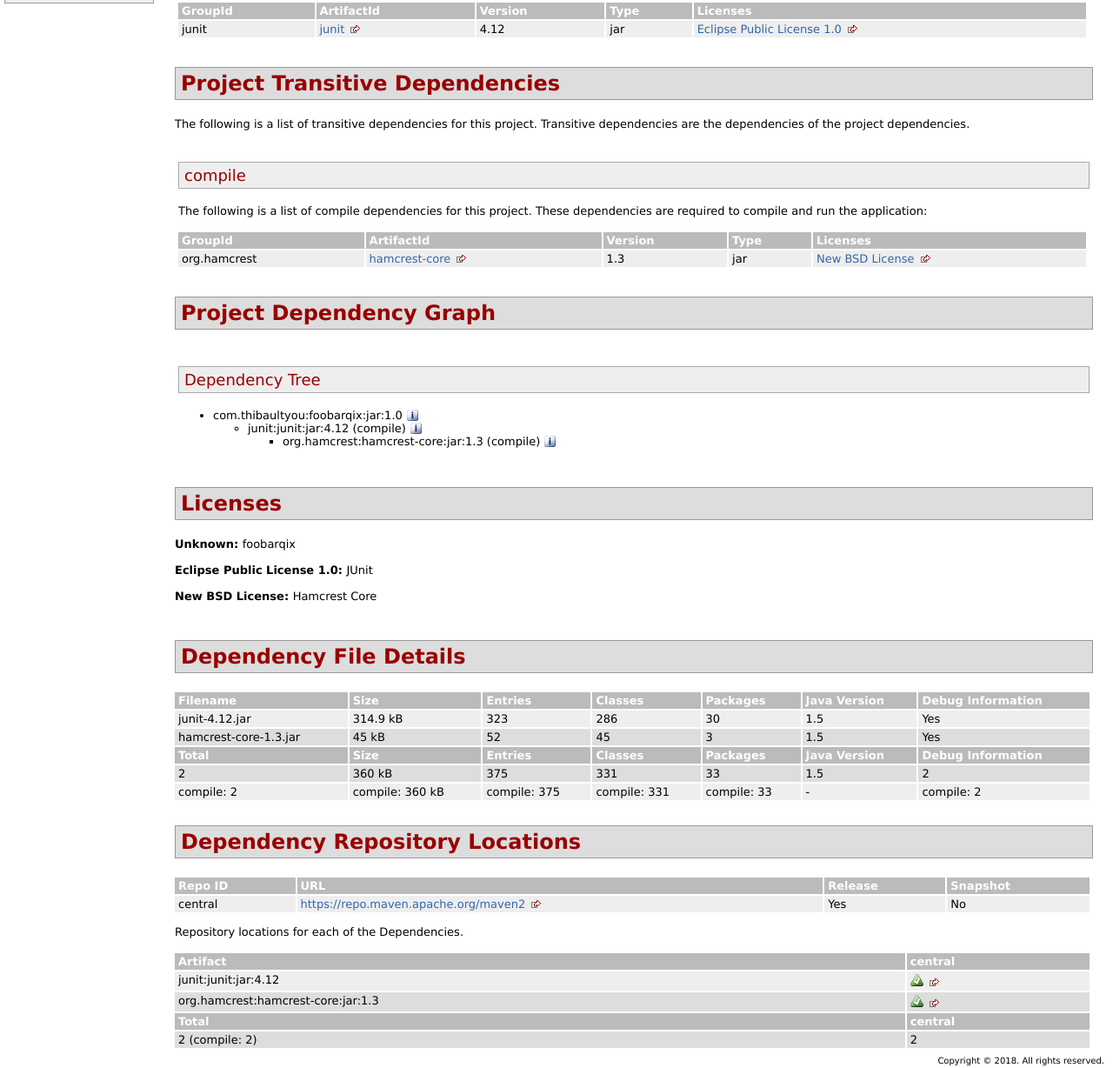
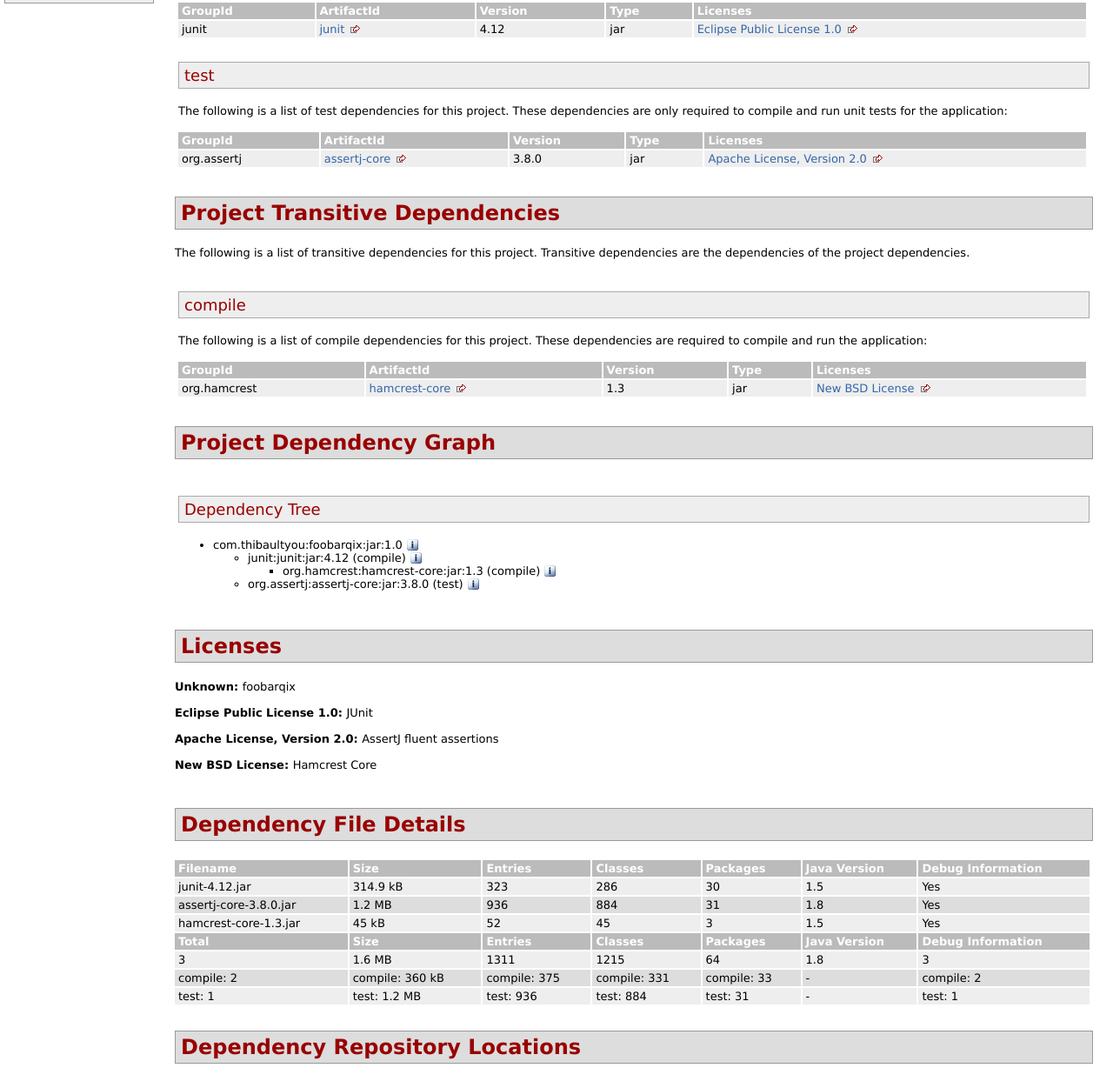
Before and after one commit to 3615madamefleur/you-foobarqix, a plain HTML site: page doc/dependencies.html in a window 1280 px wide. Shown: the part 240-1468 px from the top of the page at 87% size. Drawn offline with Linux system fonts and the light colour scheme.

Commit message:
Adding AssertJ tests

```diff
--- a/doc/dependencies.html
+++ b/doc/dependencies.html
@@ -1,5 +1,5 @@
 <!DOCTYPE html PUBLIC "-//W3C//DTD XHTML 1.0 Transitional//EN" "http://www.w3.org/TR/xhtml1/DTD/xhtml1-transitional.dtd">
-<!-- Generated by Apache Maven Doxia Site Renderer 1.7.4 at 2018-01-31 -->
+<!-- Generated by Apache Maven Doxia Site Renderer 1.7.4 at 2018-02-01 -->
 <html xmlns="http://www.w3.org/1999/xhtml" xml:lang="en" lang="en">
   <head>
     <meta http-equiv="Content-Type" content="text/html; charset=UTF-8" />
@@ -25,7 +25,7 @@
     <div id="breadcrumbs">
 
                 <div class="xleft">
-        <span id="publishDate">Last Published: 2018-01-31</span>
+        <span id="publishDate">Last Published: 2018-02-01</span>
                   &nbsp;| <span id="projectVersion">Version: 1.0</span>
                       </div>
             <div class="xright">                    <a href="${project.url}" title="foobarqix">foobarqix</a>
@@ -90,7 +90,23 @@
 <td><a class="externalLink" href="http://junit.org">junit</a></td>
 <td>4.12</td>
 <td>jar</td>
-<td><a class="externalLink" href="http://www.eclipse.org/legal/epl-v10.html">Eclipse Public License 1.0</a></td></tr></table></div></div><a name="Project_Transitive_Dependencies"></a>
+<td><a class="externalLink" href="http://www.eclipse.org/legal/epl-v10.html">Eclipse Public License 1.0</a></td></tr></table></div><a name="Project_Dependencies_test"></a>
+<div class="section">
+<h3><a name="test"></a>test</h3>
+<p>The following is a list of test dependencies for this project. These dependencies are only required to compile and run unit tests for the application:</p>
+<table border="0" class="bodyTable">
+<tr class="a">
+<th>GroupId</th>
+<th>ArtifactId</th>
+<th>Version</th>
+<th>Type</th>
+<th>Licenses</th></tr>
+<tr class="b">
+<td>org.assertj</td>
+<td><a class="externalLink" href="http://assertj.org/assertj-core">assertj-core</a></td>
+<td>3.8.0</td>
+<td>jar</td>
+<td><a class="externalLink" href="http://www.apache.org/licenses/LICENSE-2.0.txt">Apache License, Version 2.0</a></td></tr></table></div></div><a name="Project_Transitive_Dependencies"></a>
 <div class="section">
 <h2><a name="Project_Transitive_Dependencies"></a>Project Transitive Dependencies</h2>
 <p>The following is a list of transitive dependencies for this project. Transitive dependencies are the dependencies of the project dependencies.</p><a name="Project_Transitive_Dependencies_compile"></a>
@@ -162,11 +178,21 @@
 <td>
 <p><b>Description: </b>This is the core API of hamcrest matcher framework to be used by third-party framework providers. This includes the a foundation set of matcher implementations for common operations.</p>
 <p><b>URL: </b><a class="externalLink" href="https://github.com/hamcrest/JavaHamcrest/hamcrest-core">https://github.com/hamcrest/JavaHamcrest/hamcrest-core</a></p>
-<p><b>Project Licenses: </b><a class="externalLink" href="http://www.opensource.org/licenses/bsd-license.php">New BSD License</a></p></td></tr></table></div></li></ul></li></ul></li></ul></div></div><a name="Licenses"></a>
+<p><b>Project Licenses: </b><a class="externalLink" href="http://www.opensource.org/licenses/bsd-license.php">New BSD License</a></p></td></tr></table></div></li></ul></li>
+<li>org.assertj:assertj-core:jar:3.8.0 (test) <img id="_img7" src="./images/icon_info_sml.gif" alt="[Information]" onclick="toggleDependencyDetails( '_dep6', '_img7' );" style="cursor: pointer; vertical-align: text-bottom;"></img><div id="_dep6" style="display:none">
+<table border="0" class="bodyTable">
+<tr class="a">
+<th>AssertJ fluent assertions</th></tr>
+<tr class="b">
+<td>
+<p><b>Description: </b>Rich and fluent assertions for testing for Java</p>
+<p><b>URL: </b><a class="externalLink" href="http://assertj.org/assertj-core">http://assertj.org/assertj-core</a></p>
+<p><b>Project Licenses: </b><a class="externalLink" href="http://www.apache.org/licenses/LICENSE-2.0.txt">Apache License, Version 2.0</a></p></td></tr></table></div></li></ul></li></ul></div></div><a name="Licenses"></a>
 <div class="section">
 <h2><a name="Licenses"></a>Licenses</h2>
 <p><b>Unknown: </b>foobarqix</p>
 <p><b>Eclipse Public License 1.0: </b>JUnit</p>
+<p><b>Apache License, Version 2.0: </b>AssertJ fluent assertions</p>
 <p><b>New BSD License: </b>Hamcrest Core</p></div><a name="Dependency_File_Details"></a>
 <div class="section">
 <h2><a name="Dependency_File_Details"></a>Dependency File Details</h2>
@@ -188,6 +214,14 @@
 <td>1.5</td>
 <td>Yes</td></tr>
 <tr class="a">
+<td>assertj-core-3.8.0.jar</td>
+<td>1.2 MB</td>
+<td>936</td>
+<td>884</td>
+<td>31</td>
+<td>1.8</td>
+<td>Yes</td></tr>
+<tr class="b">
 <td>hamcrest-core-1.3.jar</td>
 <td>45 kB</td>
 <td>52</td>
@@ -195,7 +229,7 @@
 <td>3</td>
 <td>1.5</td>
 <td>Yes</td></tr>
-<tr class="b">
+<tr class="a">
 <th>Total</th>
 <th>Size</th>
 <th>Entries</th>
@@ -203,22 +237,30 @@
 <th>Packages</th>
 <th>Java Version</th>
 <th>Debug Information</th></tr>
+<tr class="b">
+<td>3</td>
+<td>1.6 MB</td>
+<td>1311</td>
+<td>1215</td>
+<td>64</td>
+<td>1.8</td>
+<td>3</td></tr>
 <tr class="a">
-<td>2</td>
-<td>360 kB</td>
-<td>375</td>
-<td>331</td>
-<td>33</td>
-<td>1.5</td>
-<td>2</td></tr>
-<tr class="b">
 <td>compile: 2</td>
 <td>compile: 360 kB</td>
 <td>compile: 375</td>
 <td>compile: 331</td>
 <td>compile: 33</td>
 <td>-</td>
-<td>compile: 2</td></tr></table></div><a name="Dependency_Repository_Locations"></a>
+<td>compile: 2</td></tr>
+<tr class="b">
+<td>test: 1</td>
+<td>test: 1.2 MB</td>
+<td>test: 936</td>
+<td>test: 884</td>
+<td>test: 31</td>
+<td>-</td>
+<td>test: 1</td></tr></table></div><a name="Dependency_Repository_Locations"></a>
 <div class="section">
 <h2><a name="Dependency_Repository_Locations"></a>Dependency Repository Locations</h2>
 <table border="0" class="bodyTable">
@@ -241,14 +283,17 @@
 <td>junit:junit:jar:4.12</td>
 <td><a class="externalLink" href="https://repo.maven.apache.org/maven2/junit/junit/4.12/junit-4.12.jar"><img alt="Found at https://repo.maven.apache.org/maven2" src="images/icon_success_sml.gif" /></a></td></tr>
 <tr class="a">
+<td>org.assertj:assertj-core:jar:3.8.0</td>
+<td><a class="externalLink" href="https://repo.maven.apache.org/maven2/org/assertj/assertj-core/3.8.0/assertj-core-3.8.0.jar"><img alt="Found at https://repo.maven.apache.org/maven2" src="images/icon_success_sml.gif" /></a></td></tr>
+<tr class="b">
 <td>org.hamcrest:hamcrest-core:jar:1.3</td>
 <td><a class="externalLink" href="https://repo.maven.apache.org/maven2/org/hamcrest/hamcrest-core/1.3/hamcrest-core-1.3.jar"><img alt="Found at https://repo.maven.apache.org/maven2" src="images/icon_success_sml.gif" /></a></td></tr>
-<tr class="b">
+<tr class="a">
 <th>Total</th>
 <th>central</th></tr>
-<tr class="a">
-<td>2 (compile: 2)</td>
-<td>2</td></tr></table></div>
+<tr class="b">
+<td>3 (compile: 2, test: 1)</td>
+<td>3</td></tr></table></div>
       </div>
     </div>
     <div class="clear">
```
Also changed, not shown: doc/dependency-info.html (+2 -2 lines), doc/index.html (+2 -2 lines), doc/plugin-management.html (+2 -2 lines), doc/plugins.html (+2 -2 lines), doc/project-info.html (+2 -2 lines), doc/project-summary.html (+2 -2 lines), pom.xml (+7 -0 lines), 2 other files.
